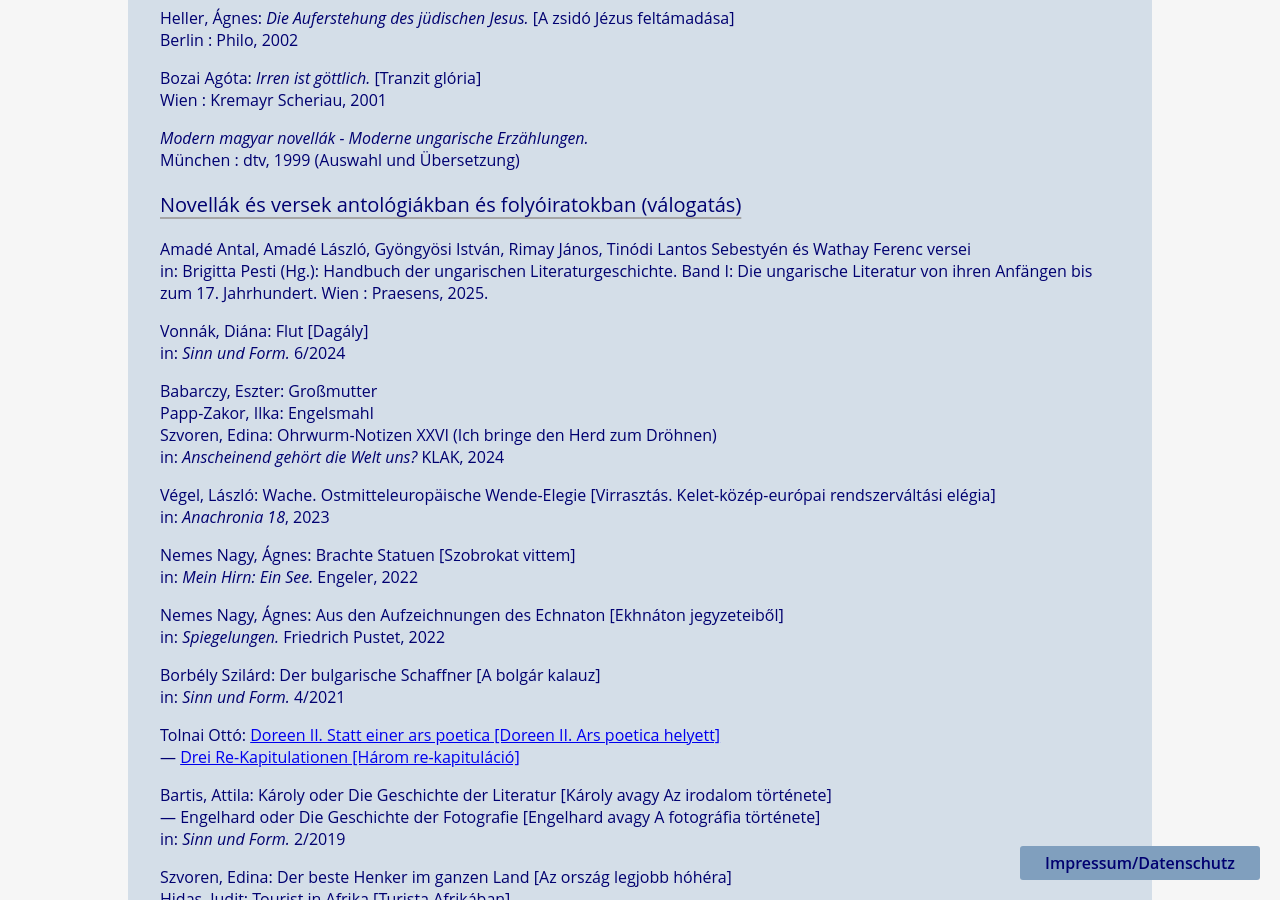
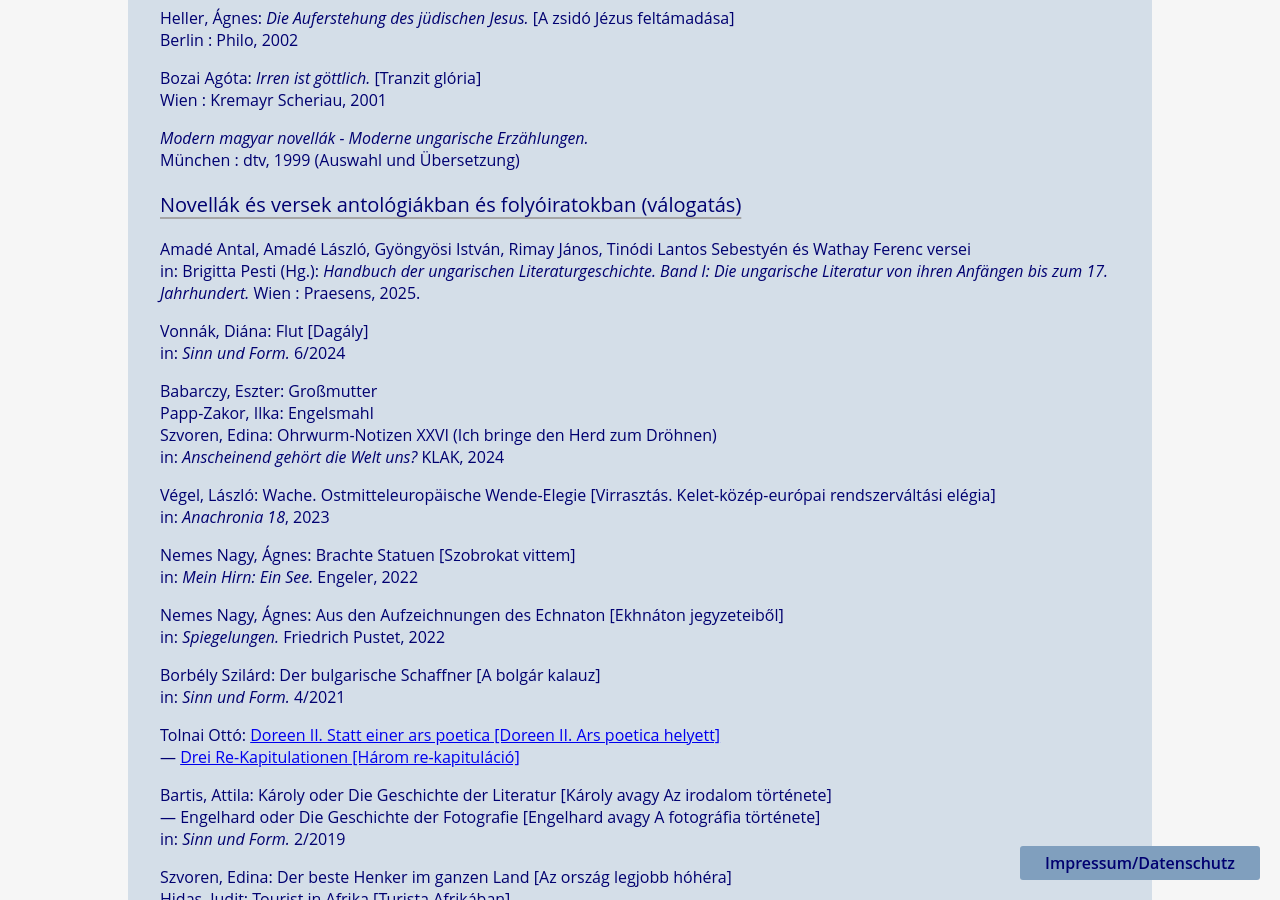
Before and after one commit to rixx/revesz.de, a Jekyll site: the page built from publikationen_ung.md, in a window 1280 px wide and 900 px high, scrolled down 1675 px. Built offline with Jekyll 4.4.1, drawn with Linux system fonts in a browser that asks for light colours.

Commit message:
Update publikationen_ung.md

```diff
--- a/publikationen_ung.md
+++ b/publikationen_ung.md
@@ -34,7 +34,7 @@
 
 <h3>Novellák és versek antológiákban és folyóiratokban (válogatás)</h3>
 Amadé Antal, Amadé László, Gyöngyösi István, Rimay János, Tinódi Lantos Sebestyén és Wathay Ferenc versei
-<br>in: Brigitta Pesti (Hg.): Handbuch der ungarischen Literaturgeschichte. Band I: Die ungarische Literatur von ihren Anfängen bis zum 17. Jahrhundert. Wien : Praesens, 2025.
+<br>in: Brigitta Pesti (Hg.): <span style="font-style:italic;">Handbuch der ungarischen Literaturgeschichte. Band I: Die ungarische Literatur von ihren Anfängen bis zum 17. Jahrhundert. </span>Wien : Praesens, 2025.
 <p>Vonnák, Diána: Flut [Dagály]<br>in: <span style="font-style:italic;">Sinn und Form. </span> 6/2024
 <p>Babarczy, Eszter: Großmutter <br>
 Papp-Zakor, Ilka: Engelsmahl <br>
```
